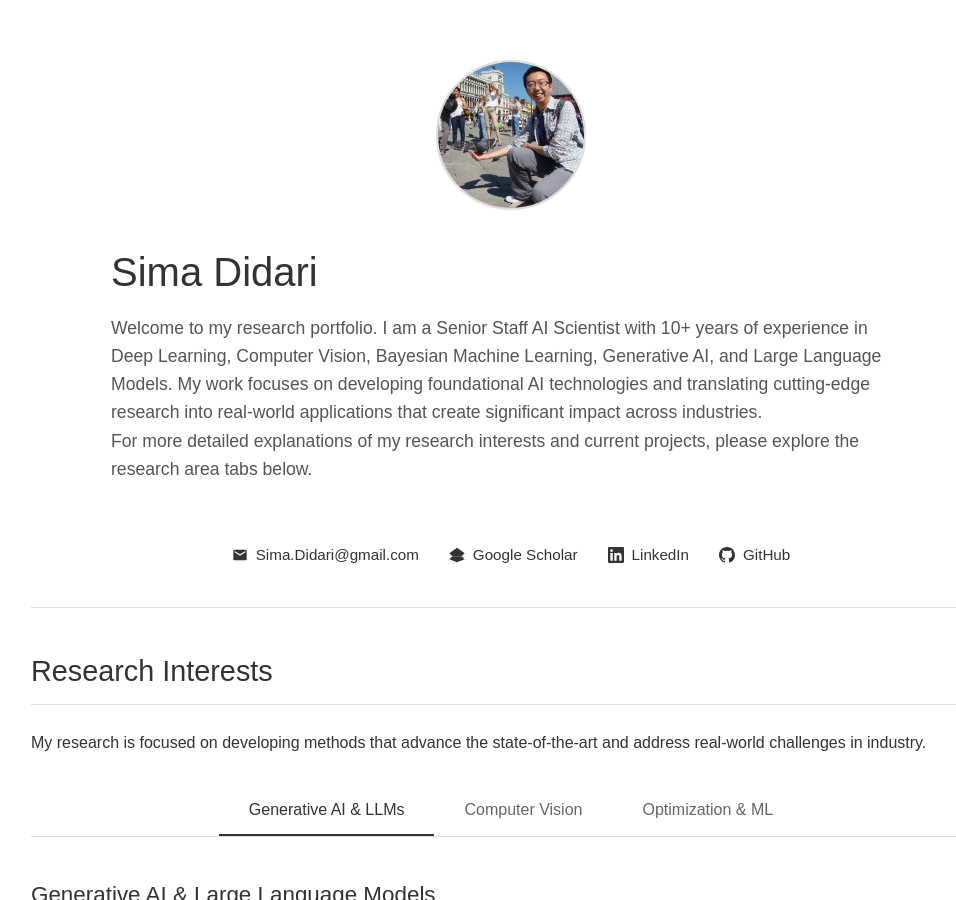
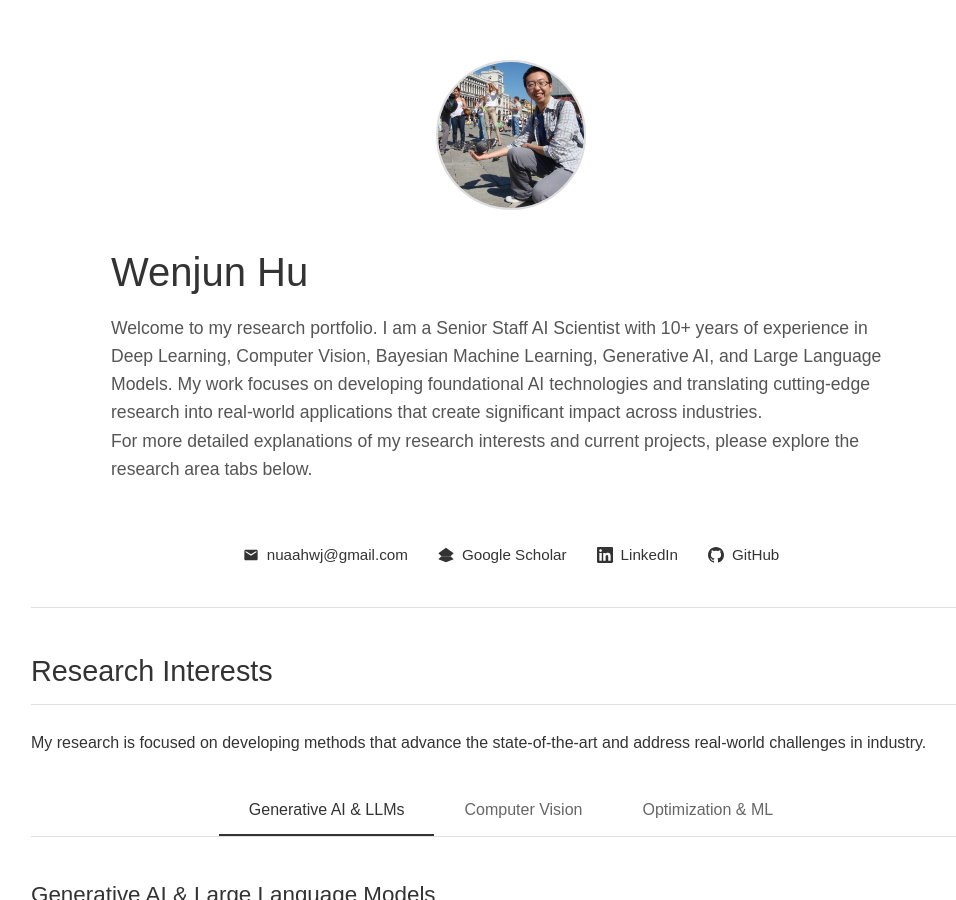
Before and after one commit to phyhuhu/wenjunhu.github.io, a Jekyll site: the page built from index.md, in a window 1280 px wide and 900 px high. Shown: the whole window, without its empty margins (129-1085 px from the left). Built offline with Jekyll 4.4.1, drawn with Linux system fonts in a browser that asks for light colours.

Commit message:
Update index.md

```diff
--- a/index.md
+++ b/index.md
@@ -1,12 +1,12 @@
 ---
 layout: default
-title: Sima Didari - AI Research
+title: Wenjun Hu - AI Research
 ---
 <div class="header">
     <div class="profile-section">
         <img src="images/profile.jpg" alt="Sima Didari" class="profile-image">
         <div class="profile-info">
-            <h1>Sima Didari</h1>
+            <h1>Wenjun Hu</h1>
             <div class="profile-summary">
                 <p>Welcome to my research portfolio. I am a Senior Staff AI Scientist with 10+ years of experience in Deep Learning, Computer Vision, Bayesian Machine Learning, Generative AI, and Large Language Models. My work focuses on developing foundational AI technologies and translating cutting-edge research into real-world applications that create significant impact across industries.</p>
 
@@ -20,24 +20,22 @@ title: Sima Didari - AI Research
             <svg class="contact-icon" viewBox="0 0 24 24" fill="currentColor">
                 <path d="M20 4H4c-1.1 0-1.99.9-1.99 2L2 18c0 1.1.9 2 2 2h16c1.1 0 2-.9 2-2V6c0-1.1-.9-2-2-2zm0 4l-8 5-8-5V6l8 5 8-5v2z"/>
             </svg>
-            Sima.Didari@gmail.com
+            nuaahwj@gmail.com
         </a>
-        <a href="https://scholar.google.com/citations?user=YOUR_SCHOLAR_ID
-
-        https://scholar.google.com/citations?user=rCG_IBgAAAAJ&hl=en" class="contact-item" target="_blank">
+        <a href="https://scholar.google.com/citations?user=rCG_IBgAAAAJ&hl=en" class="contact-item" target="_blank">
             <svg class="contact-icon" viewBox="0 0 24 24" fill="currentColor">
                 <path d="M5.242 13.769L0.5 9.5 12 1l11.5 8.5-4.742 4.269C17.548 14.359 14.899 14.5 12 14.5c-2.899 0-5.548-.141-6.758-.731z"/>
                 <path d="M12 14.5c-2.899 0-5.548-.141-6.758-.731L0.5 18.5 12 23l11.5-4.5-4.742-4.731C17.548 14.359 14.899 14.5 12 14.5z"/>
             </svg>
             Google Scholar
         </a>
-        <a href="https://linkedin.com/in/simadidari" class="contact-item" target="_blank">
+        <a href="https://www.linkedin.com/in/wenjunhuprofile/" class="contact-item" target="_blank">
             <svg class="contact-icon" viewBox="0 0 24 24" fill="currentColor">
                 <path d="M20.447 20.452h-3.554v-5.569c0-1.328-.027-3.037-1.852-3.037-1.853 0-2.136 1.445-2.136 2.939v5.667H9.351V9h3.414v1.561h.046c.477-.9 1.637-1.85 3.37-1.85 3.601 0 4.267 2.37 4.267 5.455v6.286zM5.337 7.433c-1.144 0-2.063-.926-2.063-2.065 0-1.138.92-2.063 2.063-2.063 1.14 0 2.064.925 2.064 2.063 0 1.139-.925 2.065-2.064 2.065zm1.782 13.019H3.555V9h3.564v11.452zM22.225 0H1.771C.792 0 0 .774 0 1.729v20.542C0 23.227.792 24 1.771 24h20.451C23.2 24 24 23.227 24 22.271V1.729C24 .774 23.2 0 22.222 0h.003z"/>
             </svg>
             LinkedIn
         </a>
-        <a href="https://github.com/SimaDidari" class="contact-item" target="_blank">
+        <a href="https://github.com/phyhuhu" class="contact-item" target="_blank">
             <svg class="contact-icon" viewBox="0 0 24 24" fill="currentColor">
                 <path d="M12 0c-6.626 0-12 5.373-12 12 0 5.302 3.438 9.8 8.207 11.387.599.111.793-.261.793-.577v-2.234c-3.338.726-4.033-1.416-4.033-1.416-.546-1.387-1.333-1.756-1.333-1.756-1.089-.745.083-.729.083-.729 1.205.084 1.839 1.237 1.839 1.237 1.07 1.834 2.807 1.304 3.492.997.107-.775.418-1.305.762-1.604-2.665-.305-5.467-1.334-5.467-5.931 0-1.311.469-2.381 1.236-3.221-.124-.303-.535-1.524.117-3.176 0 0 1.008-.322 3.301 1.23.957-.266 1.983-.399 3.003-.404 1.02.005 2.047.138 3.006.404 2.291-1.552 3.297-1.23 3.297-1.23.653 1.653.242 2.874.118 3.176.77.84 1.235 1.911 1.235 3.221 0 4.609-2.807 5.624-5.479 5.921.43.372.823 1.102.823 2.222v3.293c0 .319.192.694.801.576 4.765-1.589 8.199-6.086 8.199-11.386 0-6.627-5.373-12-12-12z"/>
             </svg>
@@ -128,7 +126,7 @@ title: Sima Didari - AI Research
 
 <div class="content-section">
     <h2>Recent Publications</h2>
-    <p style="margin-bottom: 20px;">For a complete list of publications and citations, please visit my <a href="https://scholar.google.com/citations?user=YOUR_SCHOLAR_ID" target="_blank">Google Scholar profile</a>.</p>
+    <p style="margin-bottom: 20px;">For a complete list of publications and citations, please visit my <a href="https://scholar.google.com/citations?user=rCG_IBgAAAAJ&hl=en" target="_blank">Google Scholar profile</a>.</p>
 
     <div class="publication-item">
         <strong>Improving instruction following in language models through proxy-based uncertainty estimation</strong><br>
```
